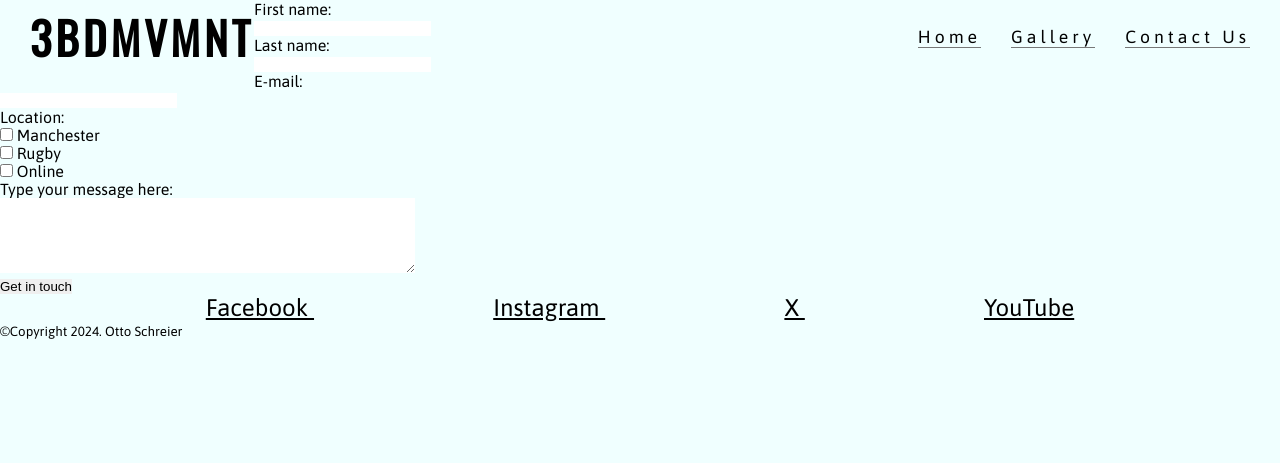
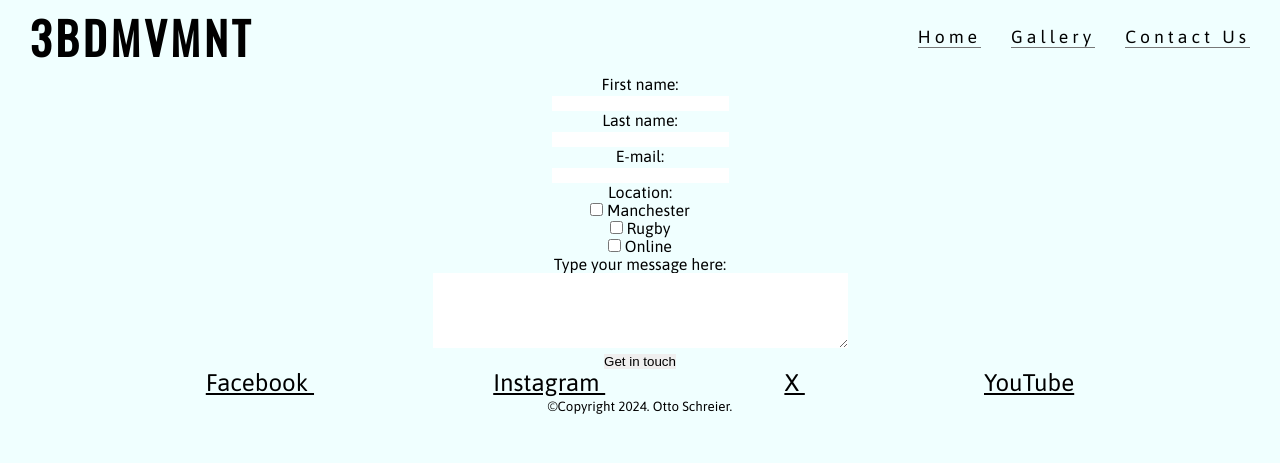
Before and after one commit to king0T/FreeBodyMovement, a plain HTML site: page contact-us.html in a window 1280 px wide. Drawn offline with nearby package versions, Linux system fonts and the light colour scheme.

Commit message:
added comments to css file and started styling the contact us page

```diff
--- a/assets/style.css
+++ b/assets/style.css
@@ -19,6 +19,7 @@ h2 {
   color: black;
 }
 
+/*Logo & Menu*/
 #logo {
   float:left;
   font-size: 280%;
@@ -54,6 +55,7 @@ h2 {
   border-bottom: 1px solid #777777;
 }
 
+/*Hero section */
 #hero-image {
   height: 600px;
   width: 100%;
@@ -70,6 +72,7 @@ h2 {
   position: relative;
 }
 
+/*Animation */
 @keyframes hero-zoom {
   from {
     transform: scale(1);
@@ -79,6 +82,7 @@ h2 {
   }
 }
 
+/*Cover text section */
 #cover-text {
   font-size: 280%;
   font-family: Oswald;
@@ -106,6 +110,7 @@ h2 {
   font-size: 50%;
 }
 
+/*Who are we section */
 #who-are-we {
   margin: 20px 0;
   text-align: center;
@@ -125,7 +130,7 @@ h2 {
   letter-spacing: 2px;
 }
 
-
+/*Offerings section */
 #offerings {
   background-image: url(https://images.unsplash.com/photo-1514994444123-10094655bdb5?q=80&w=2651&auto=format&fit=crop&ixlib=rb-4.0.3&ixid=M3wxMjA3fDB8MHxwaG90by1wYWdlfHx8fGVufDB8fHx8fA%3D%3D);
   background-size: cover;
@@ -144,11 +149,13 @@ h2 {
   margin: 4px;
 }
 
+/*Footer section */
 footer {
   height: 50px;
+  text-align: center;
 }
 
-.socials{
+.socials {
   text-align: center;
 }
 
@@ -164,6 +171,7 @@ ul .sm {
 
 }
 
+
 #pics {
   clear:both;
   line-height: 0;
@@ -174,7 +182,13 @@ ul .sm {
 #pics img {
   width: 100%;
 }
+/*Form section */
+.form {
+  clear: both;
+  text-align: center;
+}
 
+/*Viewport changes */
 @media screen and (max-width: 1396px){
   #ethos{
       width: 75%;
--- a/contact-us.html
+++ b/contact-us.html
@@ -66,7 +66,7 @@
           <li><a href="https://www.youtube.com/channel/UCvcY0jhapGUFKJrLVncVeUQ" target="_blank" class="sm">  YouTube </a></li>
         </ul>
         <!--Credit Harry Dhiillon Sikhism-Project-->
-        <small class="copyright">©Copyright 2024. Otto Schreier</small>
+        <small class="copyright">©Copyright 2024. Otto Schreier.</small>
     </footer>
 </body>
 </html>
```
